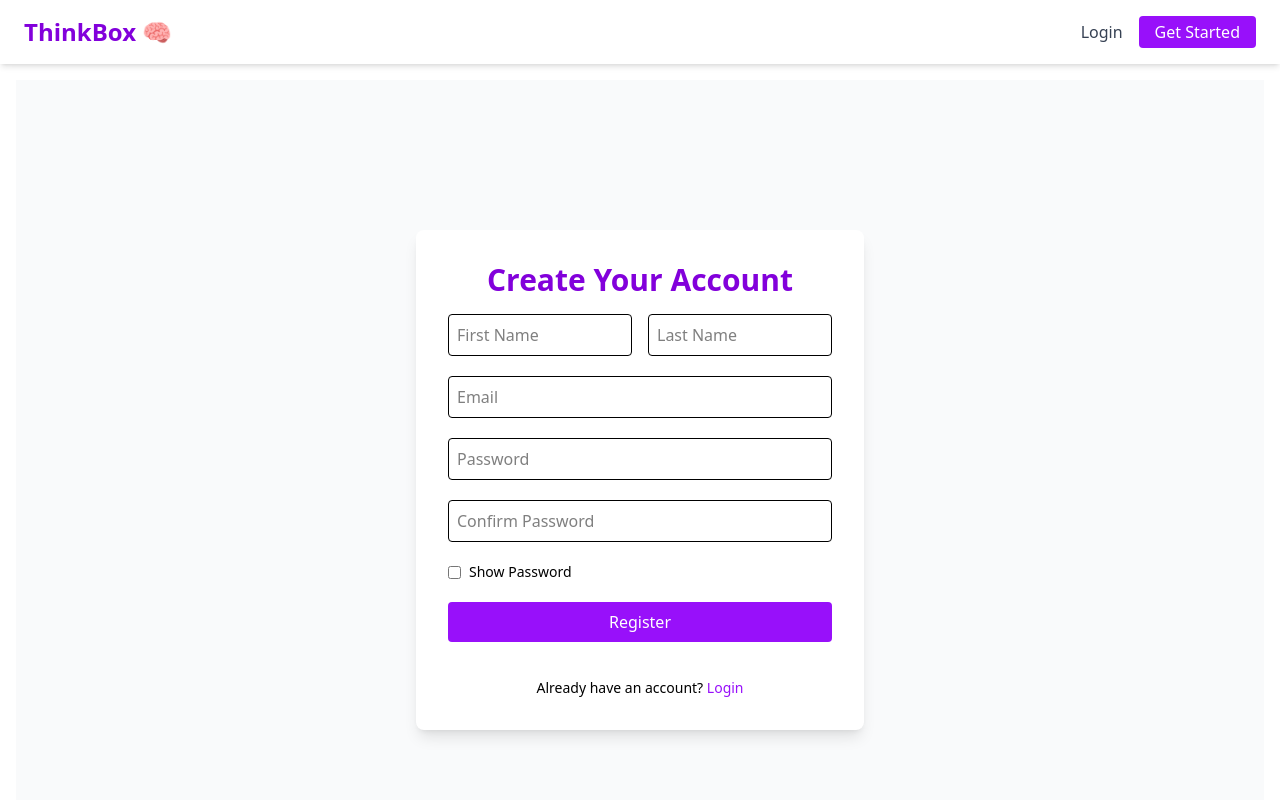
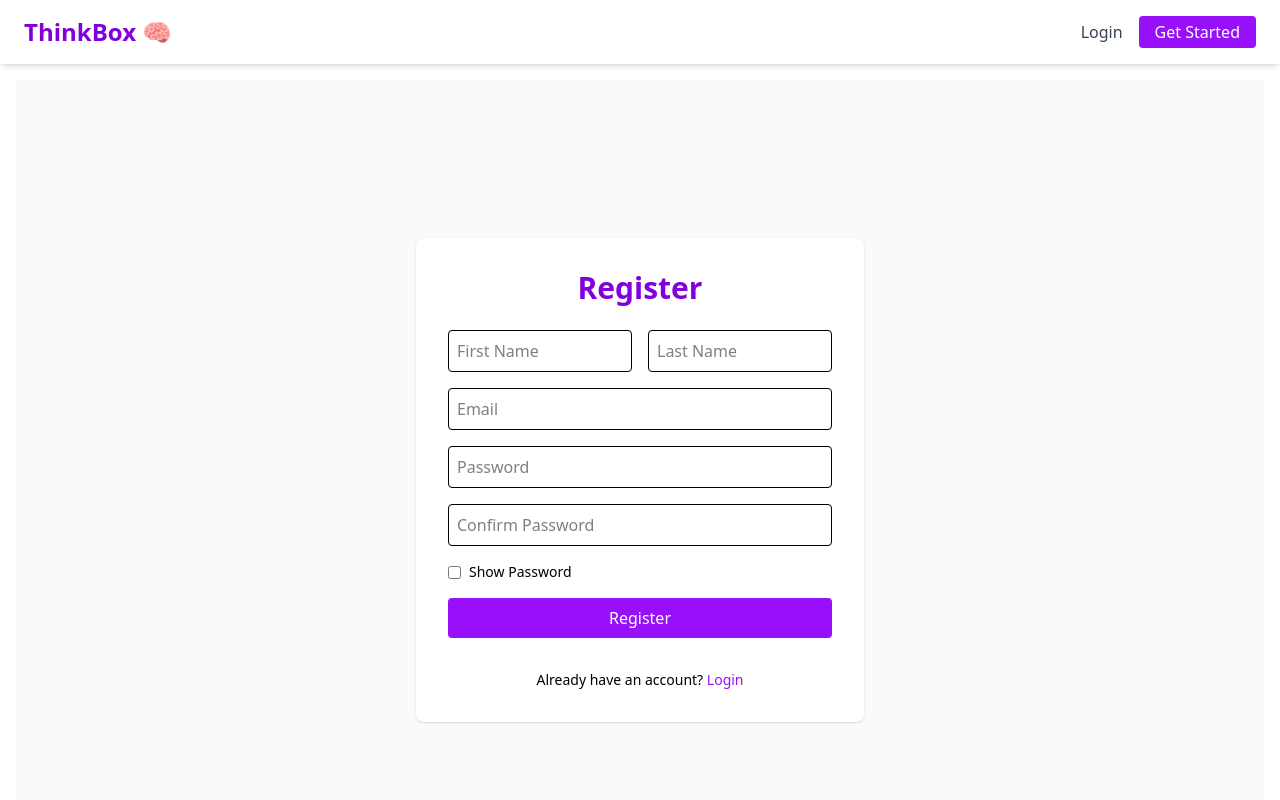
Before and after one commit to Dollypee48/ThinkboxFrontend, a React (Vite) app: page /register in a window 1280 px wide. Shown: the top 800 px of the page. Built offline with nearby package versions, Linux system fonts and the light colour scheme.

Commit message:
continuation

```diff
--- a/src/features/auth/authService.js
+++ b/src/features/auth/authService.js
@@ -1,16 +1,16 @@
-
+// src/redux/auth/authService.js
 import axios from "axios";
 
-const API_BASE_URL="https://think-box-backend.vercel.app/api/auth";
+const BASE_URL = "https://think-box-backend.vercel.app/api/auth";
 
 const register = async (userData) => {
-  const res = await axios.post(`${API_BASE_URL}/register`, userData);
+  const res = await axios.post(`${BASE_URL}/register`, userData);
   if (res.data) localStorage.setItem("user", JSON.stringify(res.data));
   return res.data;
 };
 
 const login = async (userData) => {
-  const res = await axios.post(`${API_BASE_URL}/login`, userData);
+  const res = await axios.post(`${BASE_URL}/login`, userData);
   if (res.data) localStorage.setItem("user", JSON.stringify(res.data));
   return res.data;
 };
@@ -18,5 +18,4 @@ const login = async (userData) => {
 const logout = () => localStorage.removeItem("user");
 
 const authService = { register, login, logout };
-
 export default authService;
--- a/src/pages/Dashboard.jsx
+++ b/src/pages/Dashboard.jsx
@@ -1,50 +1,28 @@
+// src/pages/Dashboard.jsx
+import { useSelector, useDispatch } from "react-redux";
 import { useEffect } from "react";
-import { useDispatch, useSelector } from "react-redux";
 import { getProblems } from "../features/problems/problemSlice";
-import { Link } from "react-router-dom";
 import UserLayout from "../layouts/UserLayout";
 
 export default function Dashboard() {
   const dispatch = useDispatch();
   const { user } = useSelector((state) => state.auth);
-  const { problems = [], loading } = useSelector((state) => state.problems || {});
+  const { problems = [] } = useSelector((state) => state.problems);
 
   useEffect(() => {
     dispatch(getProblems());
   }, [dispatch]);
 
-  const totalProblems = problems.length;
-  const notesCount = problems.filter(
-    (p) => Array.isArray(p.notes) && p.notes.some((note) => note.text?.trim() !== "")
-  ).length;
+  const total = problems.length;
+  const notes = problems.filter((p) => p.notes?.some((n) => n.text?.trim())).length;
 
   return (
     <UserLayout>
-      <div className="mb-10">
-        <h2 className="text-3xl font-bold text-purple-700">Welcome, {user?.firstName} 👋</h2>
-        <p className="text-gray-600 mt-2">
-          Track and manage your problems with clarity and tools that work.
-        </p>
-      </div>
-
-      <div className="grid grid-cols-1 sm:grid-cols-2 lg:grid-cols-4 gap-6 mb-12">
-        <Stat title="Problems Submitted" value={totalProblems} icon="🧠" />
-        <Stat title="Notes Added" value={notesCount} icon="📝" />
-      </div>
-
-      <div className="grid grid-cols-1 md:grid-cols-2 gap-6">
-        <Card
-          title="Submit a New Problem"
-          description="Break down challenges with our powerful templates."
-          buttonLabel="Submit Now"
-          to="/submit"
-        />
-        <Card
-          title="Manage Your Problems"
-          description="Edit, organize, or export your problems."
-          buttonLabel="Go to Problems"
-          to="/problems"
-        />
+      <h2 className="text-2xl font-bold text-purple-700 mb-4">Welcome, {user?.firstName}</h2>
+      <p className="text-gray-600 mb-6">Here's a snapshot of your progress.</p>
+      <div className="grid grid-cols-2 gap-4">
+        <div className="bg-white shadow rounded p-4">Problems: {total}</div>
+        <div className="bg-white shadow rounded p-4">Notes: {notes}</div>
       </div>
     </UserLayout>
   );
--- a/src/pages/Login.jsx
+++ b/src/pages/Login.jsx
@@ -1,60 +1,46 @@
 // src/pages/Login.jsx
 import { useState } from "react";
+import { useDispatch, useSelector } from "react-redux";
+import { login } from "../redux/auth/authSlice";
 import { useNavigate, Link } from "react-router-dom";
-import axios from "axios";
-import { useDispatch } from "react-redux";
-import { login } from "../redux/auth/authSlice";
-
-const API_BASE_URL = "https://think-box-backend.vercel.app/api/auth";
 
 export default function Login() {
   const [form, setForm] = useState({ email: "", password: "", showPassword: false });
-  const [loading, setLoading] = useState(false);
-  const [error, setError] = useState("");
+  const dispatch = useDispatch();
   const navigate = useNavigate();
-  const dispatch = useDispatch();
+  const { loading, error, user } = useSelector((state) => state.auth);
 
   const handleChange = (e) => setForm({ ...form, [e.target.name]: e.target.value });
-  const togglePassword = () => setForm({ ...form, showPassword: !form.showPassword });
 
   const handleSubmit = async (e) => {
     e.preventDefault();
-    setError("");
-
     try {
-      setLoading(true);
-      const res = await axios.post(`${API_BASE_URL}/login`, {
+      const resultAction = await dispatch(login({
         email: form.email.trim(),
         password: form.password,
-      });
-
-      localStorage.setItem("user", JSON.stringify(res.data));
-      dispatch(login.fulfilled(res.data)); // Sync Redux
-      setTimeout(() => navigate("/dashboard"), 200); // Delay to ensure sync
-    } catch (err) {
-      setError(err.response?.data?.message || "Login failed");
-    } finally {
-      setLoading(false);
-    }
+      }));
+      if (login.fulfilled.match(resultAction)) navigate("/dashboard");
+    } catch {}
   };
 
   return (
     <div className="min-h-screen flex items-center justify-center bg-gray-50 px-4">
-      <div className="w-full max-w-md bg-white shadow-xl rounded-lg p-8">
-        <h2 className="text-3xl font-bold text-purple-700 text-center mb-2">Welcome Back 👋</h2>
-
-        <form onSubmit={handleSubmit} className="space-y-5">
-          <input name="email" type="email" value={form.email} onChange={handleChange} placeholder="Email" required className="w-full border p-2 rounded" />
-          <input name="password" type={form.showPassword ? "text" : "password"} value={form.password} onChange={handleChange} placeholder="Password" required className="w-full border p-2 rounded" />
+      <div className="max-w-md w-full bg-white p-8 rounded-lg shadow">
+        <h2 className="text-3xl font-bold text-center text-purple-700 mb-6">Login</h2>
+        <form onSubmit={handleSubmit} className="space-y-4">
+          <input name="email" type="email" required value={form.email} onChange={handleChange} placeholder="Email" className="w-full border p-2 rounded" />
+          <input name="password" type={form.showPassword ? "text" : "password"} required value={form.password} onChange={handleChange} placeholder="Password" className="w-full border p-2 rounded" />
           <label className="flex items-center text-sm">
-            <input type="checkbox" checked={form.showPassword} onChange={togglePassword} className="mr-2" />
+            <input type="checkbox" checked={form.showPassword} onChange={() => setForm({ ...form, showPassword: !form.showPassword })} className="mr-2" />
             Show Password
           </label>
-          {error && <p className="text-red-500 text-sm text-center">{error}</p>}
+          {error && <p className="text-red-500 text-sm">{error}</p>}
           <button type="submit" className="w-full bg-purple-600 text-white py-2 rounded" disabled={loading}>
             {loading ? "Logging in..." : "Login"}
           </button>
-          <p className="text-sm text-center mt-4">Don’t have an account? <Link to="/register" className="text-purple-600">Register</Link></p>
+          <p className="text-sm text-center mt-4">
+            Don’t have an account? <Link to="/register" className="text-purple-600">Register</Link>
+          </p>
         </form>
       </div>
     </div>
--- a/src/pages/Register.jsx
+++ b/src/pages/Register.jsx
@@ -1,61 +1,40 @@
+// src/pages/Register.jsx
 import { useState } from "react";
+import { useDispatch } from "react-redux";
+import { register } from "../redux/auth/authSlice";
 import { useNavigate, Link } from "react-router-dom";
-import axios from "axios";
-
-const API_BASE_URL = "https://think-box-backend.vercel.app/api/auth";
 
 export default function Register() {
-  const [form, setForm] = useState({
-    firstName: "",
-    lastName: "",
-    email: "",
-    password: "",
-    confirmPassword: "",
-    showPassword: false,
-  });
-
-  const [loading, setLoading] = useState(false);
+  const [form, setForm] = useState({ firstName: "", lastName: "", email: "", password: "", confirmPassword: "", showPassword: false });
   const [error, setError] = useState("");
+  const dispatch = useDispatch();
   const navigate = useNavigate();
 
   const handleChange = (e) => setForm({ ...form, [e.target.name]: e.target.value });
-  const togglePassword = () => setForm({ ...form, showPassword: !form.showPassword });
 
   const handleSubmit = async (e) => {
     e.preventDefault();
-    setError("");
-
     if (form.password !== form.confirmPassword) {
-      setError("Passwords do not match");
-      return;
+      return setError("Passwords do not match");
     }
-
-    const userData = {
-      firstName: form.firstName.trim(),
-      lastName: form.lastName.trim(),
-      email: form.email.trim(),
-      password: form.password,
-    };
-
     try {
-      setLoading(true);
-      const res = await axios.post(`${API_BASE_URL}/register`, userData);
-      localStorage.setItem("user", JSON.stringify(res.data));
-      navigate("/dashboard");
+      const result = await dispatch(register({
+        firstName: form.firstName.trim(),
+        lastName: form.lastName.trim(),
+        email: form.email.trim(),
+        password: form.password,
+      }));
+      if (register.fulfilled.match(result)) navigate("/dashboard");
     } catch (err) {
-      console.error("Register failed:", err);
-      setError(err.response?.data?.message || "Registration failed");
-    } finally {
-      setLoading(false);
+      setError("Registration failed");
     }
   };
 
   return (
     <div className="min-h-screen flex items-center justify-center bg-gray-50 px-4">
-      <div className="w-full max-w-md bg-white shadow-lg rounded-lg p-8">
-        <h2 className="text-3xl font-bold text-purple-700 text-center mb-4">Create Your Account</h2>
-
-        <form onSubmit={handleSubmit} className="space-y-5">
+      <div className="max-w-md w-full bg-white p-8 rounded-lg shadow">
+        <h2 className="text-3xl font-bold text-center text-purple-700 mb-6">Register</h2>
+        <form onSubmit={handleSubmit} className="space-y-4">
           <div className="grid grid-cols-2 gap-4">
             <input name="firstName" value={form.firstName} onChange={handleChange} placeholder="First Name" required className="border p-2 rounded" />
             <input name="lastName" value={form.lastName} onChange={handleChange} placeholder="Last Name" required className="border p-2 rounded" />
@@ -64,13 +43,11 @@ export default function Register() {
           <input name="password" type={form.showPassword ? "text" : "password"} value={form.password} onChange={handleChange} placeholder="Password" required className="w-full border p-2 rounded" />
           <input name="confirmPassword" type={form.showPassword ? "text" : "password"} value={form.confirmPassword} onChange={handleChange} placeholder="Confirm Password" required className="w-full border p-2 rounded" />
           <label className="flex items-center text-sm">
-            <input type="checkbox" checked={form.showPassword} onChange={togglePassword} className="mr-2" />
+            <input type="checkbox" checked={form.showPassword} onChange={() => setForm({ ...form, showPassword: !form.showPassword })} className="mr-2" />
             Show Password
           </label>
           {error && <p className="text-red-500 text-sm">{error}</p>}
-          <button type="submit" className="w-full bg-purple-600 text-white py-2 rounded" disabled={loading}>
-            {loading ? "Registering..." : "Register"}
-          </button>
+          <button type="submit" className="w-full bg-purple-600 text-white py-2 rounded">Register</button>
           <p className="text-sm text-center mt-4">
             Already have an account? <Link to="/login" className="text-purple-600">Login</Link>
           </p>
```
Also changed, not shown: src/features/auth/authSlice.js (+4 -6 lines).
